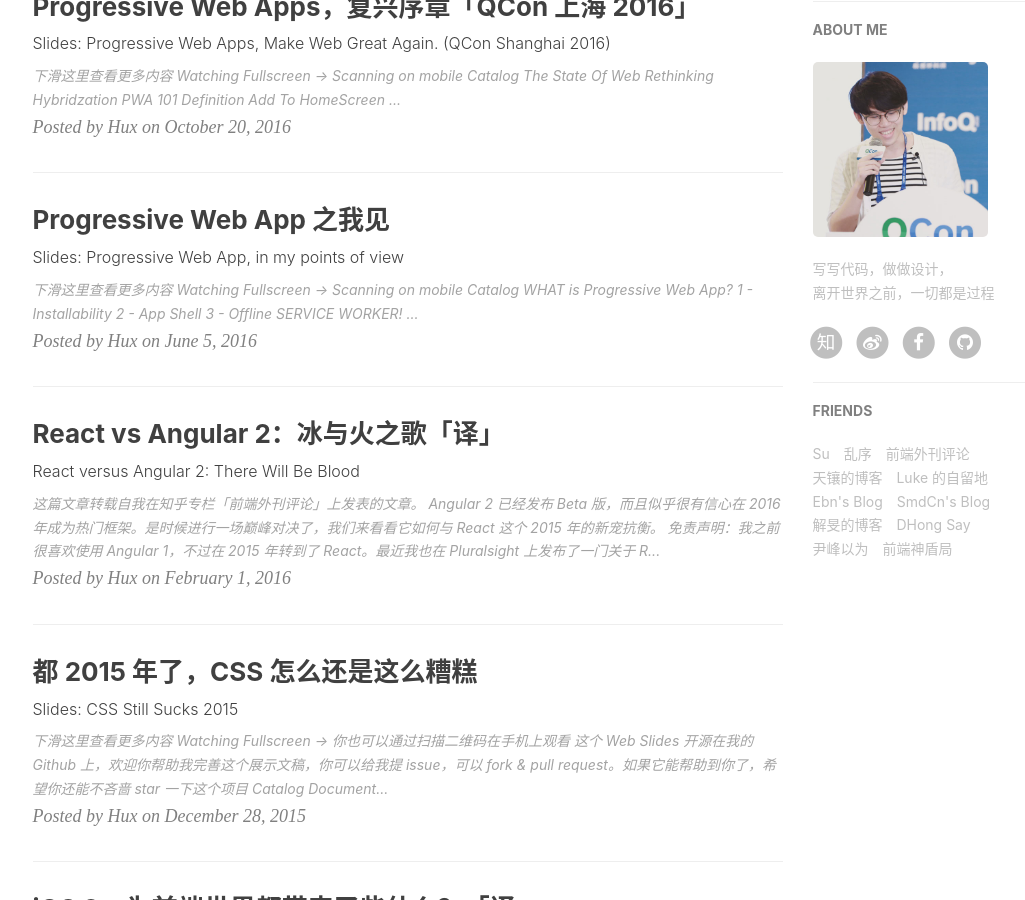
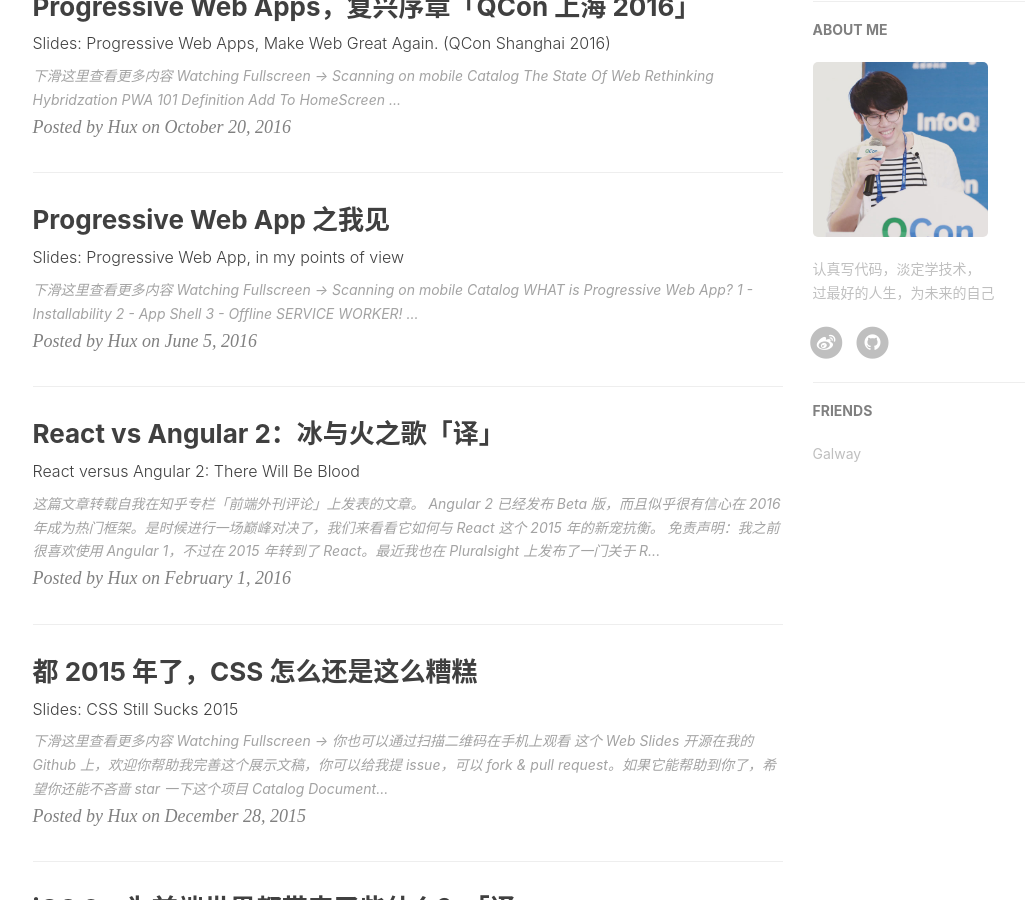
Before and after one commit to gaoweibupt/gaoweibupt.github.io, a Jekyll site: the page built from index.html, in a window 1280 px wide and 900 px high, scrolled down 692 px. Shown: the whole window, without its empty margins (135-1160 px from the left). Built offline with Jekyll 4.4.1, drawn with Linux system fonts in a browser that asks for light colours; nearby versions of some CDN libraries; the list of posts is cut into pages by our own code; comment, search, counter and statistics services are not loaded; some of the changed text lies outside the part shown.

Commit message:
[修改配置]

```diff
--- a/_config.yml
+++ b/_config.yml
@@ -1,10 +1,10 @@
 # Site settings
-title: Hux Blog
-SEOTitle: 黄玄的博客 | Hux Blog
+title: Galway's Blog
+SEOTitle: galway的博客 | Galway's Blog
 header-img: img/home-bg.jpg
-email: huxpro@gmail.com
-description: "关于前端与设计、黑客与画家 | 黄玄，Web & Mobile Lover，Front-End Engineer，UX Designer | 这里是 @Hux黄玄 的个人博客，与你一起发现更大的世界。"
-keyword: "黄玄, Hux黄玄, Hux, 鬼栈, huxpro, @huxpro, 黄玄的博客, Hux Blog, 博客, 个人网站, 互联网, 前端, 设计, 产品, 肖玉, Lynn, 肖玉的男朋友"
+email: gaoweibupt@gmail.com
+description: "关于生活、关于人生、关于编码 | galway，Web Designer，Phper, Javaer | 这里是 @galway 的个人博客，与你一起探讨技术人生。"
+keyword: "gaowei, galway, 高威, bupt, 博客, 个人网站, 互联网, 后台, 设计, 产品, 金融, 百度"
 # url: "https://huangxuan.me"              # your host, for absolute URL
 baseurl: ""                             # for example, '/blog' if your blog hosted on 'host/blog'
 
@@ -12,11 +12,11 @@ baseurl: ""                             # for example, '/blog' if your blog host
 
 # SNS settings
 RSS: false
-weibo_username:     huxpro
-zhihu_username:     huxpro
-github_username:    huxpro
+weibo_username:     -Galway-
+# zhihu_username:
+github_username:    gaoweibupt
 #twitter_username:  huxpro
-facebook_username:  huxpro
+#facebook_username:  huxpro
 # linkedin_username:  firstname-lastname-idxxxx
 
 
@@ -51,7 +51,7 @@ kramdown:
 #disqus_username: _your_disqus_short_name_
 
 # Duoshuo settings
-duoshuo_username: huxblog
+duoshuo_username: gaoweibupt
 # Share component is depend on Comment so we can NOT use share only.
 duoshuo_share: true                     # set to false if you want to use Comment without Sharing
 
@@ -60,17 +60,17 @@ duoshuo_share: true                     # set to false if you want to use Commen
 
 # Analytics settings
 # Baidu Analytics
-# ba_track_id: [your track id]
+ba_track_id: gaoweibupt
 
 # Google Analytics
-ga_track_id: 'UA-49627206-1'            # Format: UA-xxxxxx-xx
-ga_domain: huangxuan.me
+#ga_track_id: 'UA-49627206-1'            # Format: UA-xxxxxx-xx
+#ga_domain: huangxuan.me
 
 
 
 # Sidebar settings
 sidebar: true                           # whether or not using Sidebar.
-sidebar-about-description: "写写代码，做做设计，<br>离开世界之前，一切都是过程"
+sidebar-about-description: "认真写代码，淡定学技术，<br>过最好的人生，为未来的自己"
 sidebar-avatar: /img/avatar-hux.jpg      # use absolute URL, seeing it's used in both `/` and `/about/`
 
 
@@ -90,37 +90,7 @@ service-worker: true
 # Friends
 friends: [
     {
-        title: "Su",
-        href: "http://su.gallery/"
-    },{
-        title: "乱序",
-        href: "http://mida.re/"
-    },{
-        title: "前端外刊评论",
-        href: "http://qianduan.guru/"
-    },{
-        title: "天镶的博客",
-        href: "http://lingyu.wang/"
-    },{
-        title: "Luke 的自留地",
-        href: "http://hmqk1995.github.io"
-    },{
-        title: "Ebn's Blog",
-        href: "http://ebnbin.com/"
-    },{
-        title: "SmdCn's Blog",
-        href: "http://blog.smdcn.net"
-    },{
-        title: "解旻的博客",
-        href: "http://xieminis.me/"
-    },{
-        title: "DHong Say",
-        href: "http://dhong.co"
-    },{
-        title: "尹峰以为",
-        href: "http://ingf.github.io/"
-    },{
-        title: "前端神盾局",
-        href: "http://wepiaofei.github.io/blog/"
-    }
+        title: "Galway",
+        href: "http://gaoweibupt.github.io"
+    },
 ]
```
